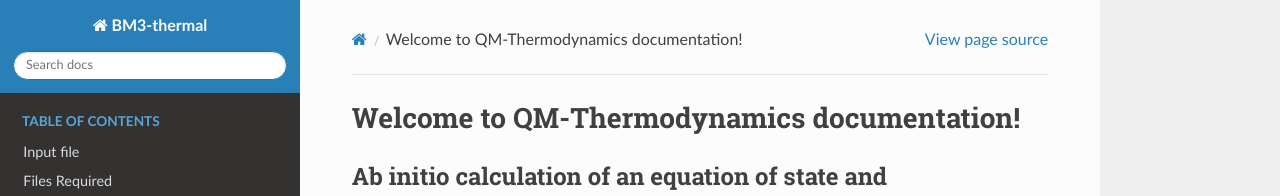
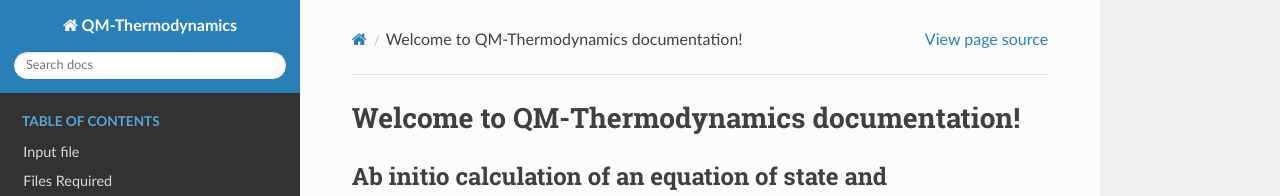
Before and after one commit to Mauro-Prencipe/QM-thermodynamics, a Sphinx documentation site: the page built from docs/index.rst, in a window 1280 px wide. Shown: the top 196 px of the page. Built offline with Sphinx 7.4.7 and the Read the Docs theme 2.0.0, drawn with Linux system fonts in a browser that asks for light colours.

Commit message:
Update conf.py

```diff
--- a/docs/conf.py
+++ b/docs/conf.py
@@ -17,7 +17,7 @@
 
 # -- Project information -----------------------------------------------------
 
-project = 'BM3-thermal'
+project = 'QM-Thermodynamics'
 copyright = '2021, Mauro Prencipe'
 author = 'Mauro Prencipe'
 
```
